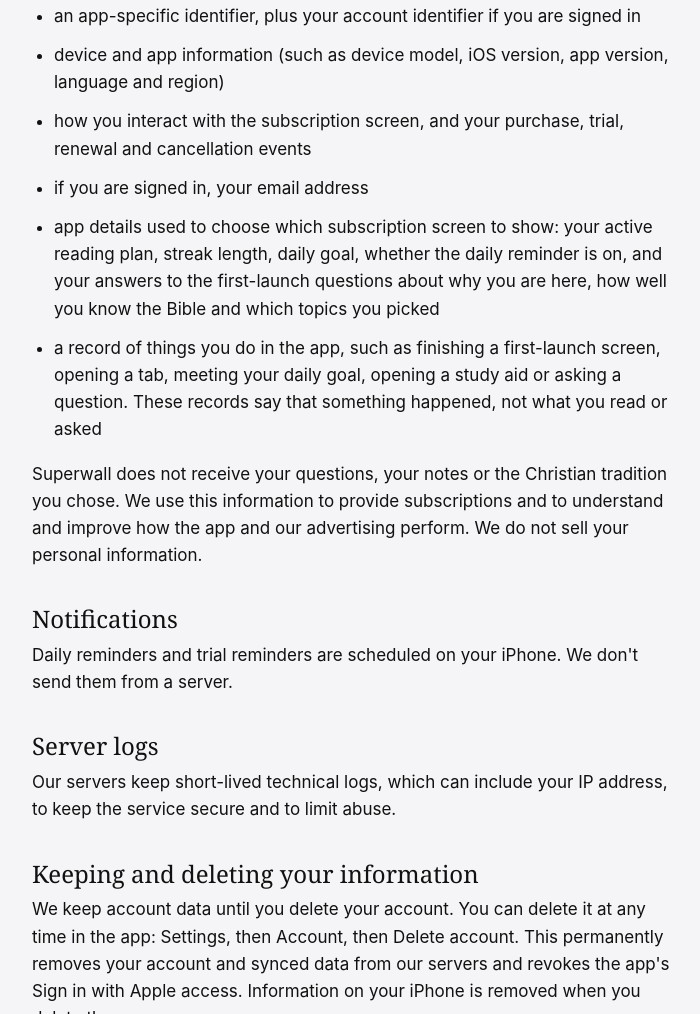
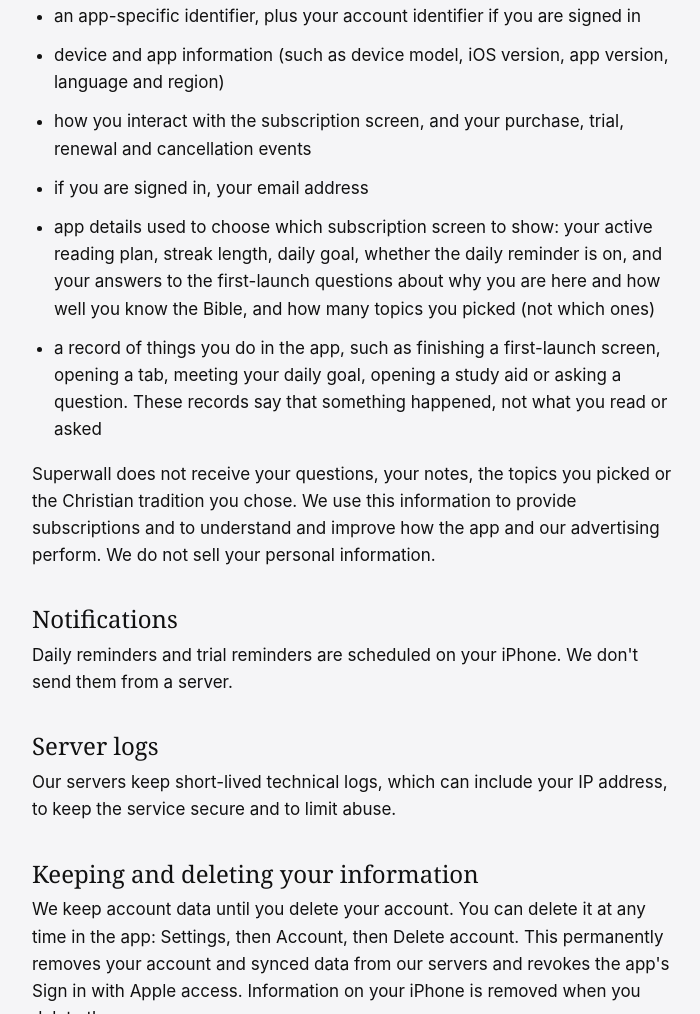
Before and after one commit to pchapp01/versefeed, a plain HTML site: page privacy.html in a window 1280 px wide. Shown: the part 2151-3165 px from the top of the page, without its empty margins (288-988 px from the left). Drawn offline with Linux system fonts and the light colour scheme.

Commit message:
Privacy policy: the topics you pick are no longer sent to Superwall
Co-Authored-By: Claude Fable 5.2 <noreply@anthropic.com>

```diff
--- a/privacy.html
+++ b/privacy.html
@@ -55,10 +55,10 @@
     <li>device and app information (such as device model, iOS version, app version, language and region)</li>
     <li>how you interact with the subscription screen, and your purchase, trial, renewal and cancellation events</li>
     <li>if you are signed in, your email address</li>
-    <li>app details used to choose which subscription screen to show: your active reading plan, streak length, daily goal, whether the daily reminder is on, and your answers to the first-launch questions about why you are here, how well you know the Bible and which topics you picked</li>
+    <li>app details used to choose which subscription screen to show: your active reading plan, streak length, daily goal, whether the daily reminder is on, and your answers to the first-launch questions about why you are here and how well you know the Bible, and how many topics you picked (not which ones)</li>
     <li>a record of things you do in the app, such as finishing a first-launch screen, opening a tab, meeting your daily goal, opening a study aid or asking a question. These records say that something happened, not what you read or asked</li>
   </ul>
-  <p>Superwall does not receive your questions, your notes or the Christian tradition you chose. We use this information to provide subscriptions and to understand and improve how the app and our advertising perform. We do not sell your personal information.</p>
+  <p>Superwall does not receive your questions, your notes, the topics you picked or the Christian tradition you chose. We use this information to provide subscriptions and to understand and improve how the app and our advertising perform. We do not sell your personal information.</p>
 
   <h2>Notifications</h2>
   <p>Daily reminders and trial reminders are scheduled on your iPhone. We don't send them from a server.</p>
```
